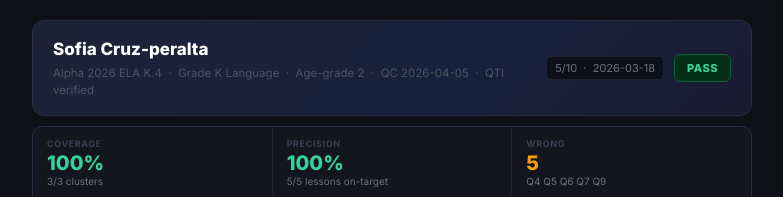
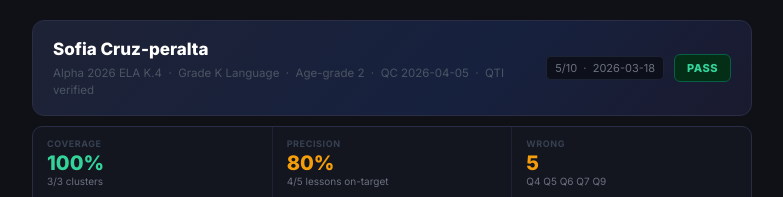
Before and after one commit to NickA-NTO/Automated-HF-QC-Reports, a plain HTML site: page sofia-cruz-peralta-ela-k4.html in a window 1280 px wide. Shown: the top 197 px of the page, without its empty margins (248-1031 px from the left). Drawn offline with Linux system fonts and the light colour scheme.

Commit message:
Fix precision rate: 80% (4/5) not 100% — Word Family "et" off-target
Co-Authored-By: Claude Sonnet 4.6 <noreply@anthropic.com>

```diff
--- a/sofia-cruz-peralta-ela-k4.html
+++ b/sofia-cruz-peralta-ela-k4.html
@@ -165,8 +165,8 @@
       </div>
       <div class="stat">
         <div class="stat-label">Precision</div>
-        <div class="stat-value sg">100%</div>
-        <div class="stat-sub">5/5 lessons on-target</div>
+        <div class="stat-value sa">80%</div>
+        <div class="stat-sub">4/5 lessons on-target</div>
       </div>
       <div class="stat">
         <div class="stat-label">Wrong</div>
```
